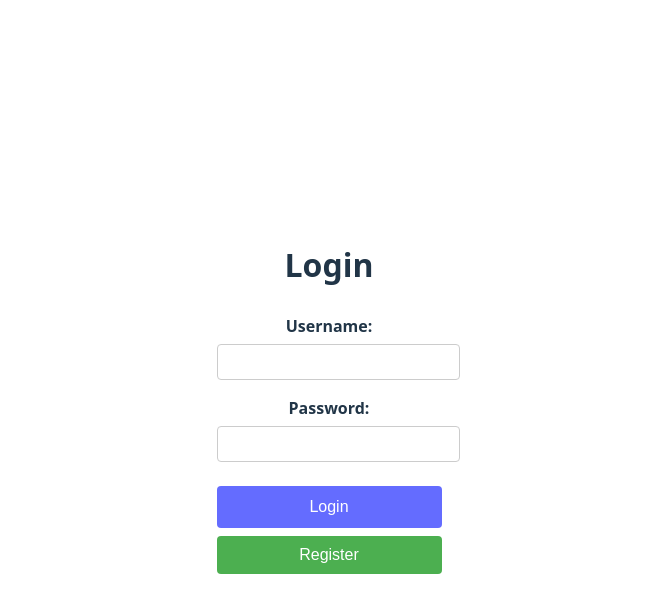
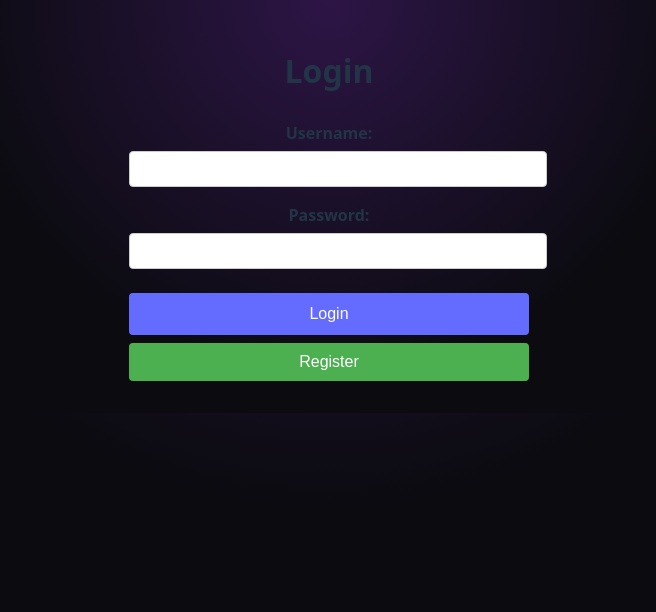
Before and after one commit to Qasym/habit-share-frontend, a React (Vite) app: page / in a window 1280 px wide. Shown: the top 612 px of the page, without its empty margins (311-967 px from the left). Built offline with nearby package versions, Linux system fonts and the light colour scheme; no server answers.

Commit message:
minor bg improvements

```diff
--- a/src/index.css
+++ b/src/index.css
@@ -4,7 +4,7 @@
   font-weight: 400;
 
   color: #213547;
-  background-color: #ffffff;
+  background-color: #0b0b10;
 
   font-synthesis: none;
   text-rendering: optimizeLegibility;
@@ -12,13 +12,16 @@
   -moz-osx-font-smoothing: grayscale;
 }
 
+html,
 body {
   margin: 0;
-  display: flex;
-  align-items: center;
-  justify-content: center;
   min-width: 320px;
-  min-height: 100vh;
+  min-height: 100%;
+  background: radial-gradient(circle at top, rgba(147, 52, 234, 0.25), transparent 50%), #0b0b10;
+}
+
+#root {
+  min-height: 100%;
 }
 
 h1 {
```
